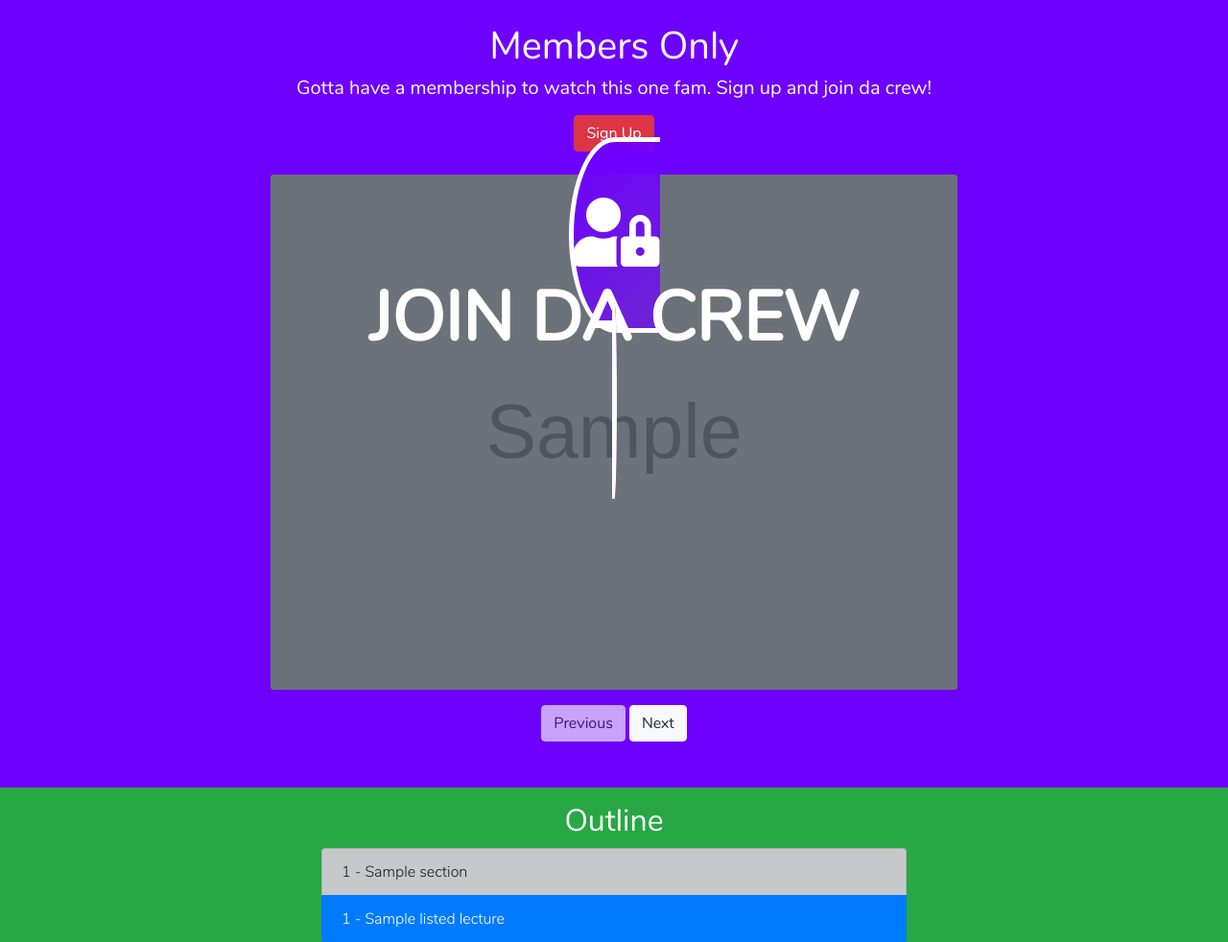
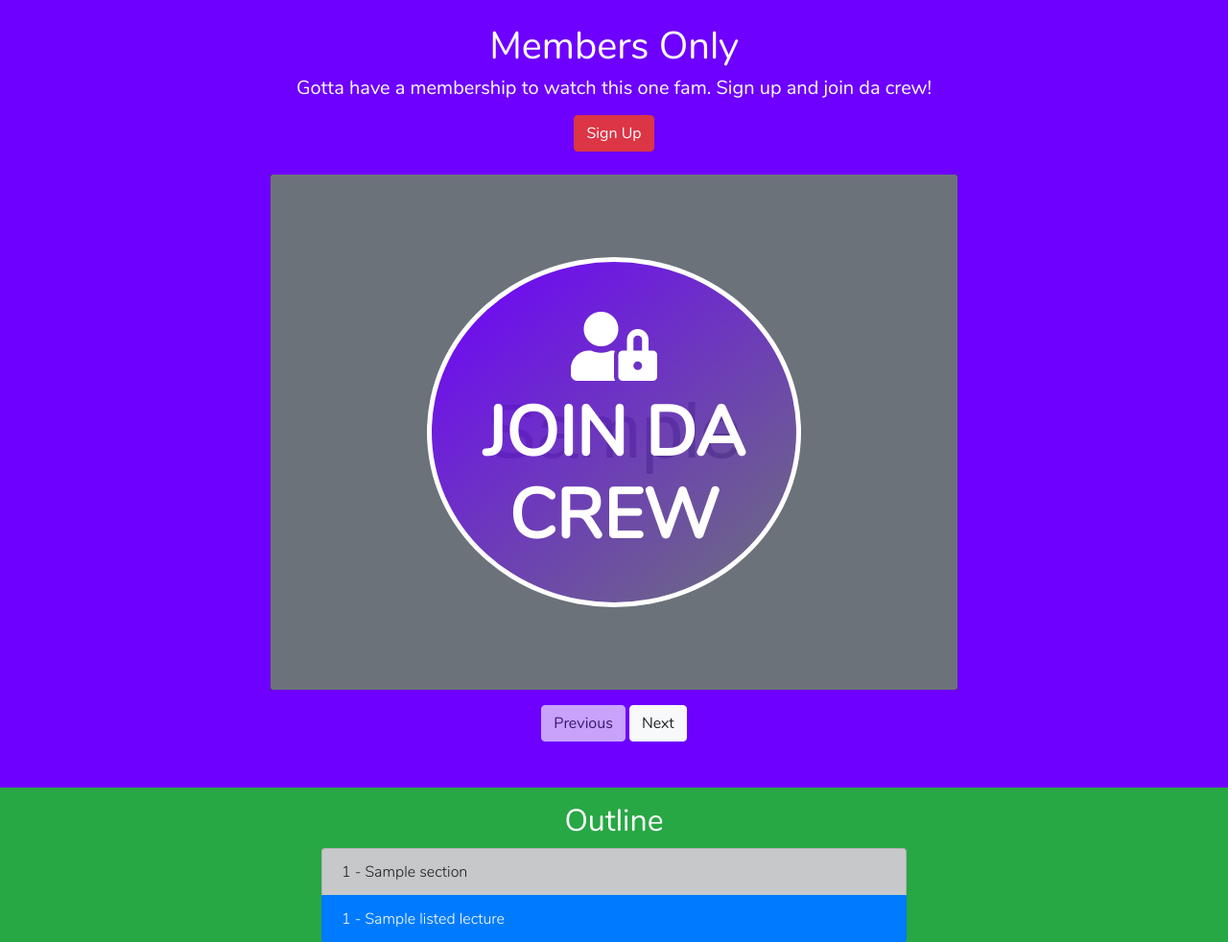
Before and after one commit to zappycode/zappycode-django, a Django app: template courses/templates/courses/view_lecture.html in a window 1280 px wide. Shown: the part 66-1048 px from the top of the page at 96% size. Run offline with Django 3.2, Linux system fonts and the light colour scheme; the template is opened without the code that fills it: most values are stand-ins (such as "Sample title", 1, 10 or a date in 2020); grey boxes marked "Sample" are stand-in pictures; some libraries are stand-ins or nearby versions.

Commit message:
A few tweaks

```diff
--- a/courses/templates/courses/view_lecture.html
+++ b/courses/templates/courses/view_lecture.html
@@ -45,8 +45,8 @@
                              style='opacity: 35%; '
                              src="{% if lecture.thumbnail_url %}{{ lecture.thumbnail_url }}{% else %}{% static 'courses/MembersOnly.jpg' %}{% endif %}">
                     </div>
-                    <div class="card-img-overlay align-items-center justify-content-center">
-                        <div class="align-items-center bg-transparent justify-content-center">
+                    <div class="card-img-overlay d-flex align-items-center justify-content-center">
+                        <div class="align-items-center d-flex bg-transparent justify-content-center">
                             <a id="members-only-btn"
                                class="pb-2 pt-2 pt-lg-5 pb-lg-5 big-title font-weight-bold text-center text-white link-white h-75 w-75 rounded-circle"
                                href="{% url 'pricing' %}">
@@ -87,7 +87,7 @@
         </div>
     </div>
     <div id="download-info" class="row card-img-overlay align-items-center justify-content-center bg-transparent position-fixed" style="display: none !important">
-      <div class="border border-white p-3 p-lg-3 big-title font-weight-bold text-center text-white link-white " style="background: rgba(110, 0, 255, .85)">Be patient. Download takes a while...</div>
+        <div class="border border-white p-3 p-lg-3 big-title font-weight-bold text-center text-white link-white " style="background: rgba(110, 0, 255, .85)">Grabbing your download, one sec...</div>
     </div>
 {% endblock %}
 
@@ -97,13 +97,17 @@
         $(function () {
             $('[data-toggle="tooltip"]').tooltip()
 
-            $("#download").click(function(){
+            $("#download").click(function () {
                 $.ajax({
-                     url: this.href,
+                    url: this.href,
                 });
             });
-        }).ajaxStart(function() { $("#download-info").show() })
-          .ajaxComplete(function() { $("#download-info").delay(2500).fadeOut(); });
+        }).ajaxStart(function () {
+            $("#download-info").show()
+        })
+            .ajaxComplete(function () {
+                $("#download-info").delay(2000).fadeOut();
+            });
     </script>
 
 {% endblock %}
--- a/courses/urls.py
+++ b/courses/urls.py
@@ -1,9 +1,8 @@
 from django.urls import path
 from . import views
 
-
 urlpatterns = [
-    path('/download/<int:lecture_id>', views.download_video, name='download'),
+    path('/lecture/<int:lecture_id>/download', views.download_video, name='download'),
     path('/<slug:course_slug>/<int:lecturepk>/<slug:lecture_slug>', views.view_lecture, name='view_lecture'),
     path('/<slug:course_slug>', views.course_landing_page, name='course_landing_page'),
     path('', views.all_courses, name='all_courses'),
```
Also changed, not shown: courses/models.py (+2 -5 lines).
